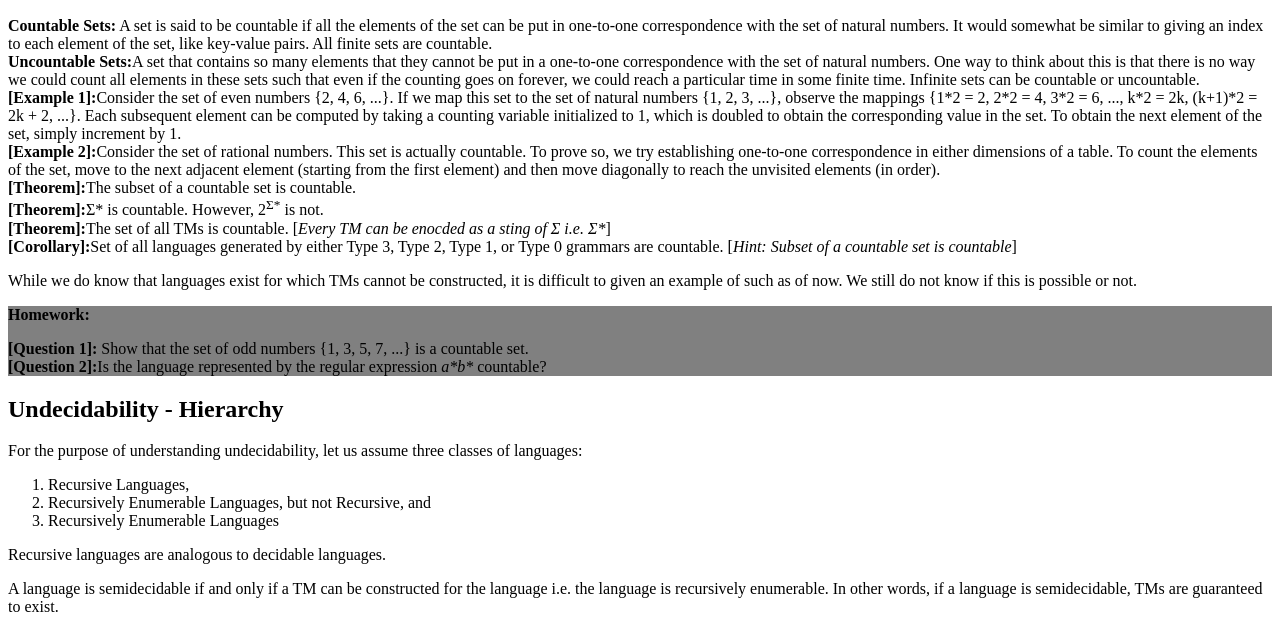
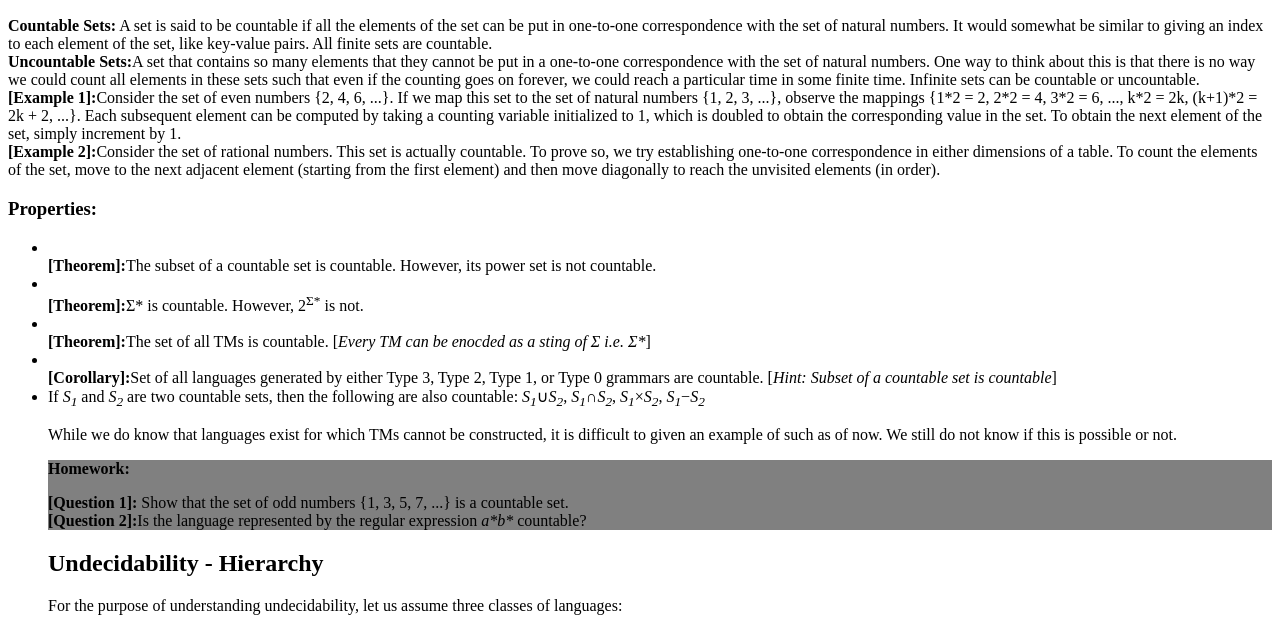
Before and after one commit to prandin/pranav.github.io, a plain HTML site: page toc-notes.html in a window 1280 px wide. Shown: the part 96-724 px from the top of the page. Drawn offline with Linux system fonts and the light colour scheme.

Commit message:
Update toc-notes.html

```diff
--- a/toc-notes.html
+++ b/toc-notes.html
@@ -26,16 +26,26 @@
 			dimensions of a table. To count the elements of the set, move to the next adjacent
 			element (starting from the first element) and then move diagonally to reach the
 			unvisited elements (in order).
-			<br><b>[Theorem]:</b>The subset of a countable set is countable.
-			<br><b>[Theorem]:</b>&Sigma;* is countable. However, 2<sup>&Sigma;*</sup> is not.
-			<br><b>[Theorem]:</b>The set of all TMs is countable. [<em>Every TM can be enocded as a sting of &Sigma; i.e. &Sigma;*</em>]
-			<br><b>[Corollary]:</b>Set of all languages generated by either Type 3, Type 2, Type 1, or Type 0 grammars are countable. [<em>Hint: Subset of a
-				countable set is countable</em>]
+
+			<h3>Properties:</h3>
+			<ul>
+
+				<li><br><b>[Theorem]:</b>The subset of a countable set is countable. However, its power set is not countable.</li>
+				<li><br><b>[Theorem]:</b>&Sigma;* is countable. However, 2<sup>&Sigma;*</sup> is not.</li>
+				<li><br><b>[Theorem]:</b>The set of all TMs is countable. [<em>Every TM can be enocded as a sting of &Sigma; i.e. &Sigma;*</em>]</li>
+				<li><br><b>[Corollary]:</b>Set of all languages generated by either Type 3, Type 2, Type 1, or Type 0 grammars are countable. [<em>Hint: Subset of a
+				countable set is countable</em>]</li>
+				<li>If <i>S<sub>1</sub></i> and <i>S<sub>2</sub></i> are two countable sets, then the following are also countable:
+					<i>S<sub>1</sub></i>&cup;<i>S<sub>2</sub></i>,
+					<i>S<sub>1</sub></i>&cap;<i>S<sub>2</sub></i>,
+					<i>S<sub>1</sub></i>&times;<i>S<sub>2</sub></i>,
+					<i>S<sub>1</sub></i>&minus;<i>S<sub>2</sub></i>
 			<p>
 				While we do know that languages exist for which TMs cannot be constructed, it is difficult to given
 			an example of such as of now. We still do not know if this is possible or not.
 			</p>
-		</p>
+
+
 
 		<div style="background-color:grey;">
 			<b> Homework: </b>
```
